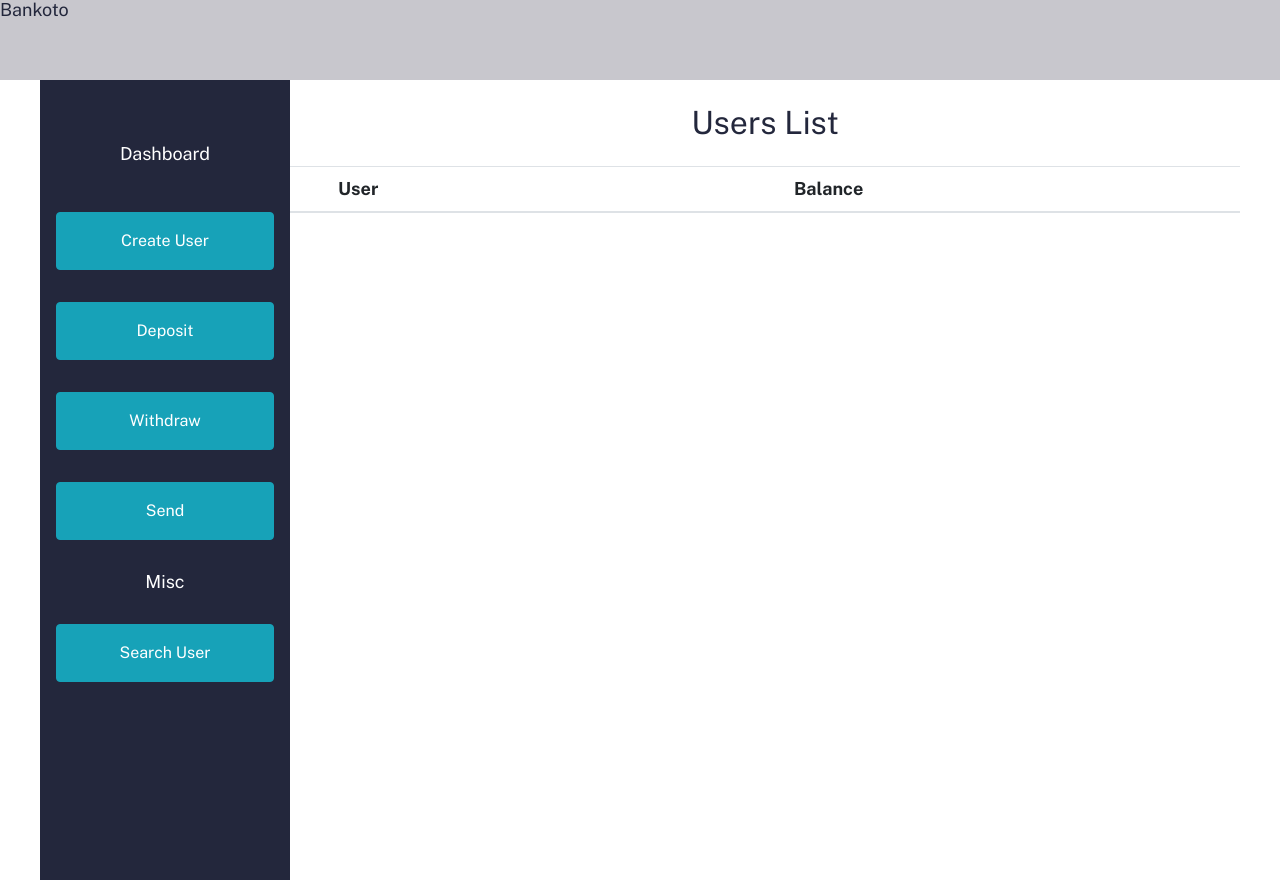
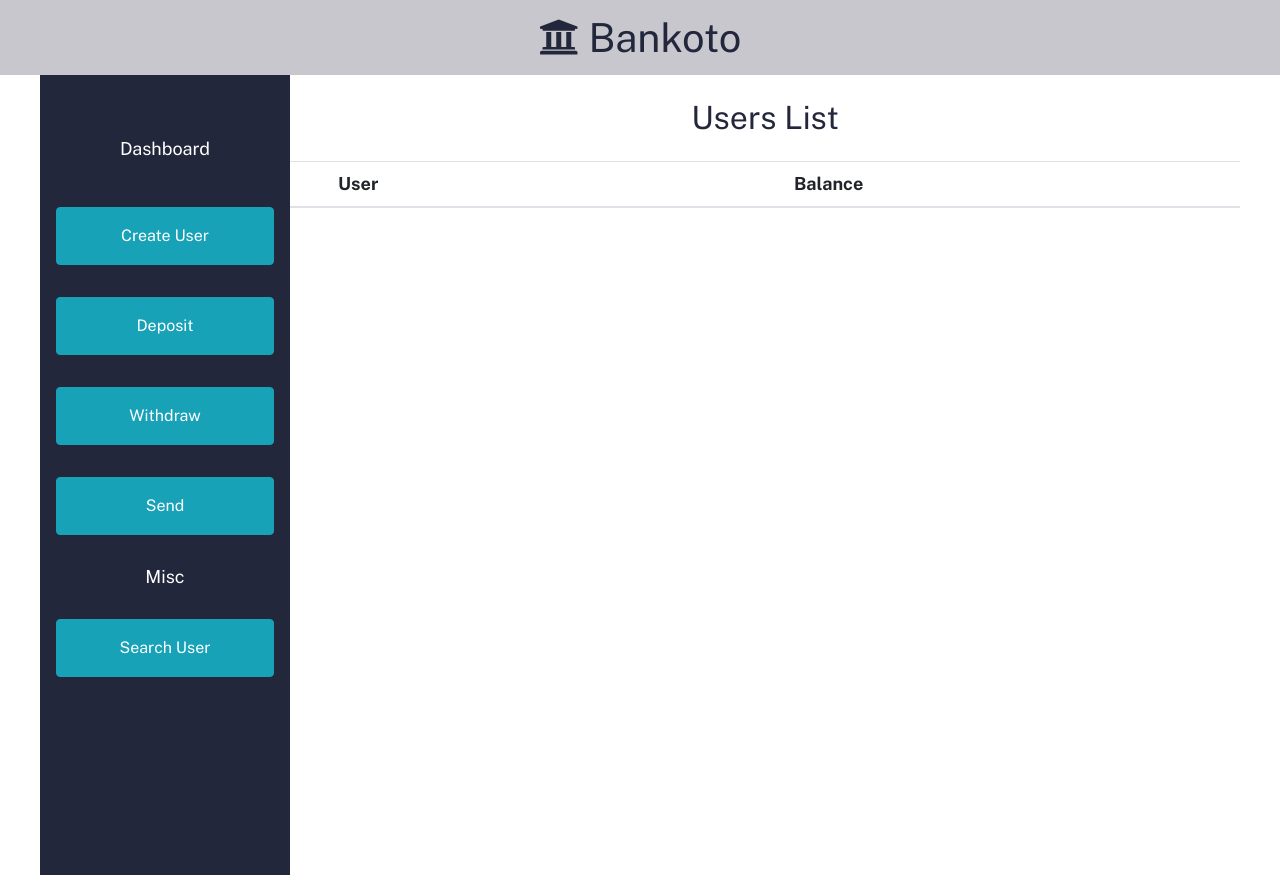
Before and after one commit to leocsdev/banking-app, a plain HTML site: page admin.html in a window 1280 px wide. Drawn offline with nearby package versions, Linux system fonts and the light colour scheme.

Commit message:
Fixed admin page top navbar layout.

```diff
--- a/admin.html
+++ b/admin.html
@@ -21,7 +21,9 @@
     <title>Bankoto</title>
   </head>
   <body id="adminBody">
-    <nav class="topbar">Bankoto</nav>
+    <nav class="topbar">
+      <h1><i class="fas fa-university"></i> Bankoto</h1>
+    </nav>
 
     <main class="admin container" id="admin">
       <section class="sidebar">
--- a/css/style.css
+++ b/css/style.css
@@ -142,7 +142,14 @@ body {
 }
 nav.topbar {
   background-color: #c8c7cd;
-  height: 80px;
+  height: 75px;
+  display: flex;
+  align-items: center;
+  justify-content: center;
+}
+
+nav.topbar h1 {
+  margin: 0;
 }
 
 #admin.admin {
```
